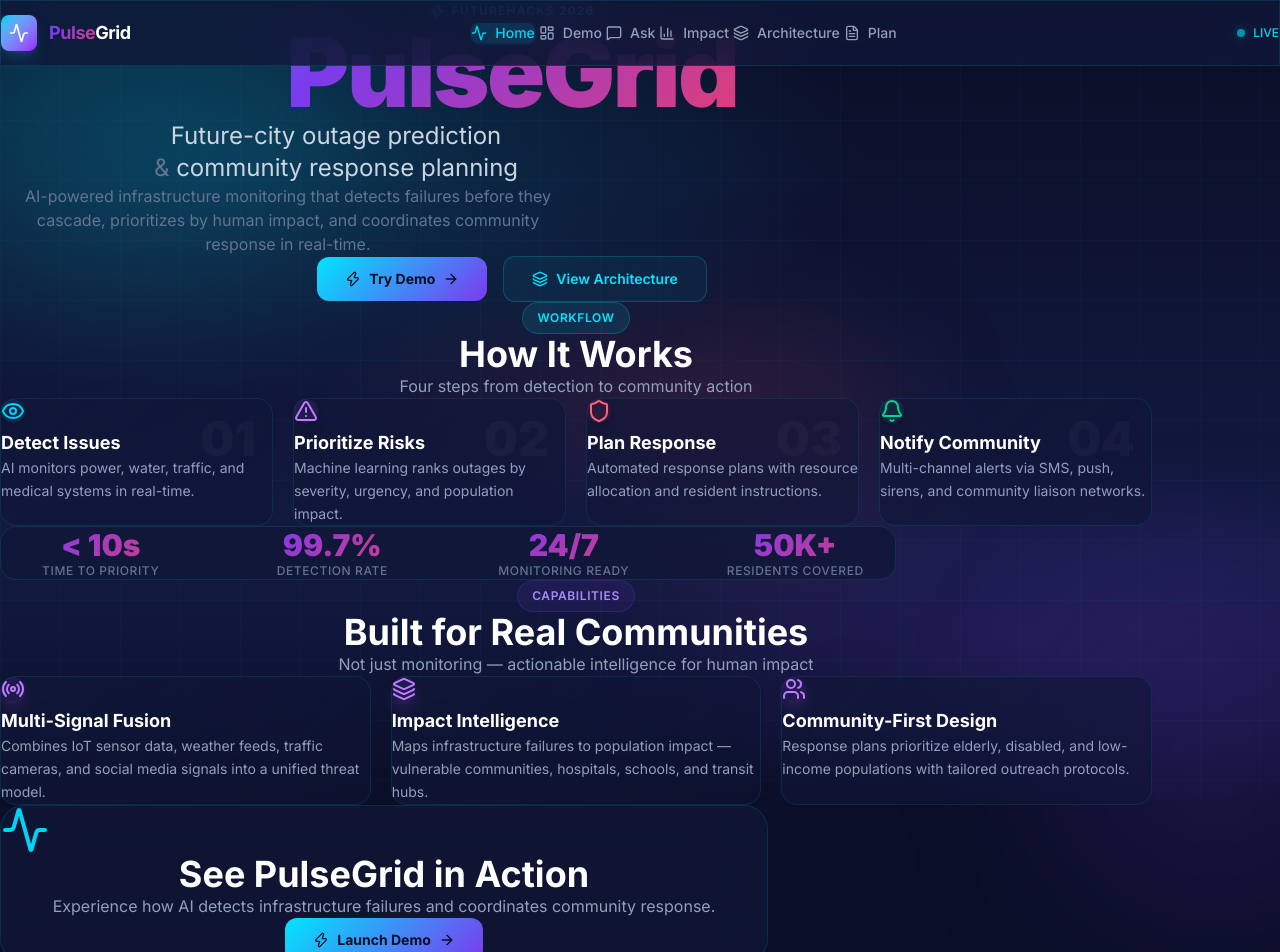
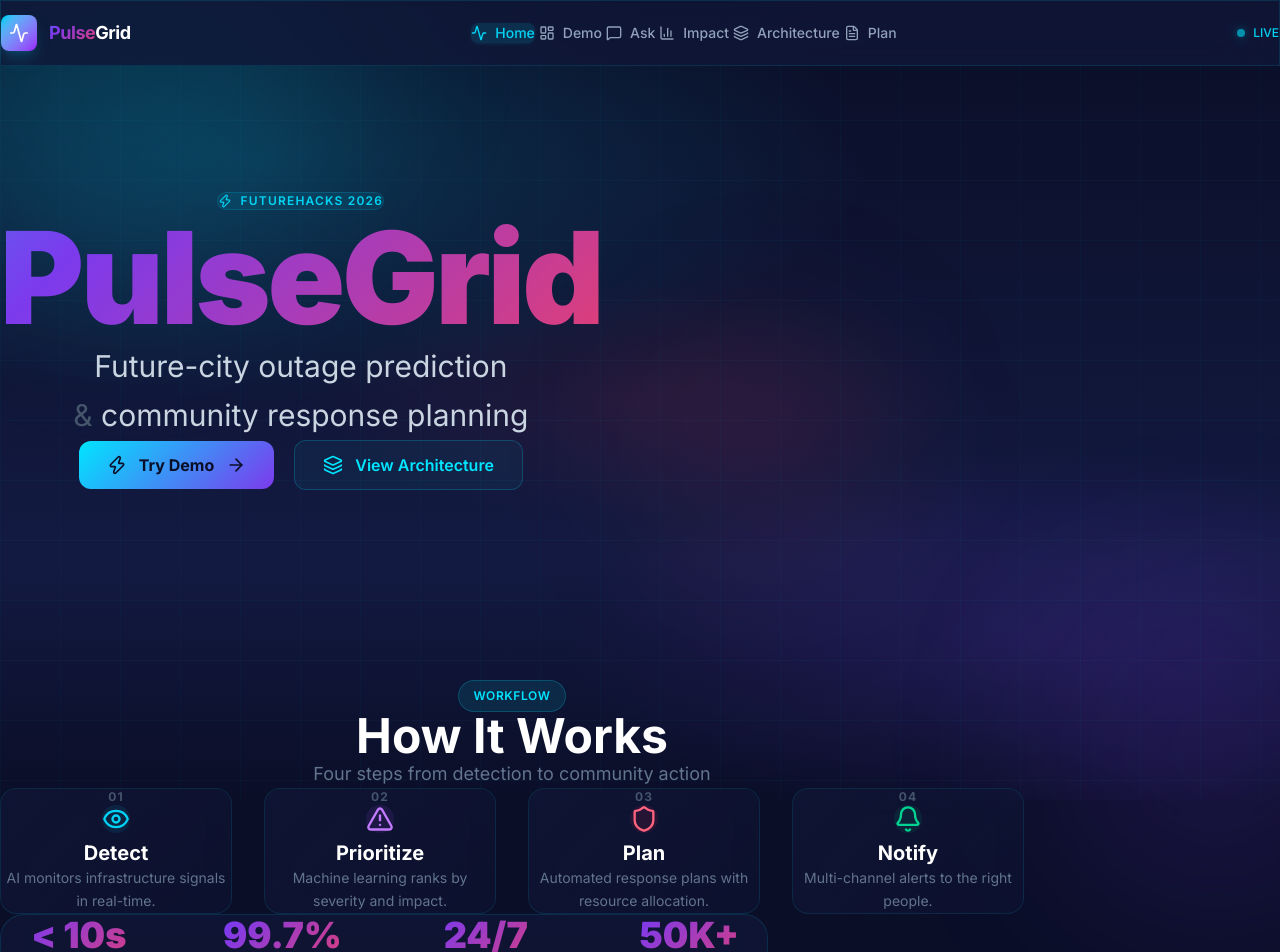
Before and after one commit to Rohan5commit/pulsegrid, a Next.js app: page / in a window 1280 px wide. Shown: the top 952 px of the page. Built offline with nearby package versions, Linux system fonts and the light colour scheme.

Commit message:
fix: make homepage more spacious and professional - generous whitespace, stacked features, taller hero

```diff
--- a/src/app/page.tsx
+++ b/src/app/page.tsx
@@ -8,109 +8,87 @@ import {
   Users,
   Zap,
   ArrowRight,
-  Radio,
-  Clock,
-  TrendingUp,
+  Bell,
   Eye,
   Layers,
-  Bell,
 } from "lucide-react";
 
 const STEPS = [
   {
     icon: Eye,
-    title: "Detect Issues",
-    desc: "AI monitors power, water, traffic, and medical systems in real-time.",
-    iconBg: "bg-cyan-500/10",
-    iconText: "text-cyan-400",
-    lineClass: "from-cyan-500/30",
+    title: "Detect",
+    desc: "AI monitors infrastructure signals in real-time.",
+    color: "cyan" as const,
   },
   {
     icon: AlertTriangle,
-    title: "Prioritize Risks",
-    desc: "Machine learning ranks outages by severity, urgency, and population impact.",
-    iconBg: "bg-purple-500/10",
-    iconText: "text-purple-400",
-    lineClass: "from-purple-500/30",
+    title: "Prioritize",
+    desc: "Machine learning ranks by severity and impact.",
+    color: "purple" as const,
   },
   {
     icon: Shield,
-    title: "Plan Response",
-    desc: "Automated response plans with resource allocation and resident instructions.",
-    iconBg: "bg-rose-500/10",
-    iconText: "text-rose-400",
-    lineClass: "from-rose-500/30",
+    title: "Plan",
+    desc: "Automated response plans with resource allocation.",
+    color: "rose" as const,
   },
   {
     icon: Bell,
-    title: "Notify Community",
-    desc: "Multi-channel alerts via SMS, push, sirens, and community liaison networks.",
-    iconBg: "bg-emerald-500/10",
-    iconText: "text-emerald-400",
-    lineClass: "from-emerald-500/30",
+    title: "Notify",
+    desc: "Multi-channel alerts to the right people.",
+    color: "green" as const,
   },
-];
-
-const STATS = [
-  { value: "< 10s", label: "Time to Priority" },
-  { value: "99.7%", label: "Detection Rate" },
-  { value: "24/7", label: "Monitoring Ready" },
-  { value: "50K+", label: "Residents Covered" },
 ];
 
 const FEATURES = [
   {
-    icon: Radio,
+    icon: Activity,
     title: "Multi-Signal Fusion",
-    desc: "Combines IoT sensor data, weather feeds, traffic cameras, and social media signals into a unified threat model.",
+    desc: "Combines IoT sensors, weather feeds, traffic cameras, and social media into a unified threat model.",
   },
   {
     icon: Layers,
     title: "Impact Intelligence",
-    desc: "Maps infrastructure failures to population impact — vulnerable communities, hospitals, schools, and transit hubs.",
+    desc: "Maps infrastructure failures to population impact — hospitals, schools, and vulnerable communities.",
   },
   {
     icon: Users,
-    title: "Community-First Design",
-    desc: "Response plans prioritize elderly, disabled, and low-income populations with tailored outreach protocols.",
+    title: "Community-First",
+    desc: "Response plans prioritize elderly, disabled, and low-income populations with tailored protocols.",
   },
 ];
 
 export default function HomePage() {
   return (
     <div className="min-h-screen">
+
       {/* ===== HERO ===== */}
-      <section className="relative px-4 pb-28 pt-28 sm:px-6">
-        <div className="mx-auto max-w-5xl text-center">
-          {/* Badge */}
-          <div className="mb-8 inline-flex items-center gap-2 rounded-full border border-cyan-500/20 bg-cyan-500/10 px-4 py-1.5 text-xs font-semibold uppercase tracking-widest text-cyan-400">
+      <section className="relative flex min-h-[85vh] items-center px-6">
+        <div className="mx-auto max-w-4xl text-center">
+          <div className="mb-8 inline-flex items-center gap-2 rounded-full border border-cyan-500/20 bg-cyan-500/10 px-5 py-2 text-xs font-semibold uppercase tracking-widest text-cyan-400">
             <Zap className="h-3.5 w-3.5" />
             FutureHacks 2026
           </div>
 
-          {/* Headline */}
-          <h1 className="mb-6 text-5xl font-black tracking-tight sm:text-7xl lg:text-8xl">
+          <h1 className="mb-8 text-6xl font-black tracking-tight sm:text-8xl lg:text-9xl">
             <span className="gradient-text">PulseGrid</span>
           </h1>
-          <p className="mx-auto mb-4 max-w-2xl text-xl text-slate-300 sm:text-2xl">
+
+          <p className="mb-12 max-w-2xl text-2xl leading-relaxed text-slate-300 sm:text-3xl">
             Future-city outage prediction
             <br />
-            <span className="text-slate-500">&</span>{" "}
+            <span className="text-slate-600">&</span>{" "}
             community response planning
           </p>
-          <p className="mx-auto mb-10 max-w-xl text-base text-slate-500">
-            AI-powered infrastructure monitoring that detects failures before they cascade, prioritizes by human impact, and coordinates community response in real-time.
-          </p>
 
-          {/* CTA Buttons */}
-          <div className="flex flex-col items-center gap-4 sm:flex-row sm:justify-center">
-            <Link href="/demo" className="btn-neon flex items-center gap-2 text-sm">
-              <Zap className="h-4 w-4" />
+          <div className="flex flex-col items-center gap-5 sm:flex-row sm:justify-center">
+            <Link href="/demo" className="btn-neon flex items-center gap-3 text-base">
+              <Zap className="h-5 w-5" />
               Try Demo
-              <ArrowRight className="h-4 w-4" />
+              <ArrowRight className="h-5 w-5" />
             </Link>
-            <Link href="/architecture" className="btn-ghost flex items-center gap-2 text-sm">
-              <Layers className="h-4 w-4" />
+            <Link href="/architecture" className="btn-ghost flex items-center gap-3 text-base">
+              <Layers className="h-5 w-5" />
               View Architecture
             </Link>
           </div>
@@ -118,31 +96,39 @@ export default function HomePage() {
       </section>
 
       {/* ===== HOW IT WORKS ===== */}
-      <section className="px-4 py-20 sm:px-6">
-        <div className="mx-auto max-w-6xl">
-          <div className="mb-12 text-center">
-            <span className="badge-neon badge-cyan mb-4 inline-flex">Workflow</span>
-            <h2 className="mb-3 text-3xl font-bold text-white sm:text-4xl">How It Works</h2>
-            <p className="text-slate-400">Four steps from detection to community action</p>
+      <section className="px-6 py-32 sm:px-6">
+        <div className="mx-auto max-w-5xl">
+          <div className="mb-20 text-center">
+            <span className="badge-neon badge-cyan mb-6 inline-flex">Workflow</span>
+            <h2 className="mb-5 text-4xl font-bold text-white sm:text-5xl">How It Works</h2>
+            <p className="text-lg text-slate-500">Four steps from detection to community action</p>
           </div>
 
-          <div className="grid gap-5 sm:grid-cols-2 lg:grid-cols-4">
+          <div className="grid gap-8 sm:grid-cols-2 lg:grid-cols-4">
             {STEPS.map((step, i) => {
               const Icon = step.icon;
+              const bgMap = {
+                cyan: "bg-cyan-500/10",
+                purple: "bg-purple-500/10",
+                rose: "bg-rose-500/10",
+                green: "bg-emerald-500/10",
+              };
+              const textMap = {
+                cyan: "text-cyan-400",
+                purple: "text-purple-400",
+                rose: "text-rose-400",
+                green: "text-emerald-400",
+              };
               return (
-                <div key={step.title} className="glass-card group relative p-6">
-                  {/* Step number */}
-                  <div className="absolute right-4 top-4 text-5xl font-black text-white/[0.03]">
+                <div key={step.title} className="glass-card group p-8 text-center">
+                  <div className="mb-2 text-xs font-bold tracking-widest text-slate-600">
                     {String(i + 1).padStart(2, "0")}
                   </div>
-                  {/* Icon */}
-                  <div className={`mb-4 inline-flex rounded-xl ${step.iconBg} p-3 shadow-lg`}>
-                    <Icon className={`h-6 w-6 ${step.iconText}`} />
+                  <div className={`mx-auto mb-5 inline-flex rounded-2xl ${bgMap[step.color]} p-4`}>
+                    <Icon className={`h-7 w-7 ${textMap[step.color]}`} />
                   </div>
-                  <h3 className="mb-2 text-lg font-bold text-white">{step.title}</h3>
-                  <p className="text-sm leading-relaxed text-slate-400">{step.desc}</p>
-                  {/* Bottom accent line */}
-                  <div className={`absolute bottom-0 left-6 right-6 h-px bg-gradient-to-r from-transparent ${step.lineClass} to-transparent opacity-0 group-hover:opacity-100 transition-opacity`} />
+                  <h3 className="mb-3 text-xl font-bold text-white">{step.title}</h3>
+                  <p className="text-sm leading-relaxed text-slate-500">{step.desc}</p>
                 </div>
               );
             })}
@@ -151,14 +137,19 @@ export default function HomePage() {
       </section>
 
       {/* ===== STATS ===== */}
-      <section className="px-4 py-16 sm:px-6">
-        <div className="mx-auto max-w-4xl">
-          <div className="glass-strong rounded-2xl p-8">
-            <div className="grid grid-cols-2 gap-8 lg:grid-cols-4">
-              {STATS.map(({ value, label }) => (
-                <div key={label} className="text-center">
-                  <div className="mb-1 text-3xl font-black gradient-text">{value}</div>
-                  <div className="text-xs font-medium uppercase tracking-wider text-slate-500">{label}</div>
+      <section className="px-6 py-24 sm:px-6">
+        <div className="mx-auto max-w-3xl">
+          <div className="glass-strong rounded-3xl p-12 text-center">
+            <div className="grid grid-cols-2 gap-12 lg:grid-cols-4">
+              {[
+                { value: "< 10s", label: "Time to Priority" },
+                { value: "99.7%", label: "Detection Rate" },
+                { value: "24/7", label: "Monitoring" },
+                { value: "50K+", label: "Residents" },
+              ].map(({ value, label }) => (
+                <div key={label}>
+                  <div className="mb-2 text-4xl font-black gradient-text">{value}</div>
+                  <div className="text-xs font-medium uppercase tracking-wider text-slate-600">{label}</div>
                 </div>
               ))}
             </div>
@@ -167,22 +158,24 @@ export default function HomePage() {
       </section>
 
       {/* ===== FEATURES ===== */}
-      <section className="px-4 py-20 sm:px-6">
-        <div className="mx-auto max-w-6xl">
-          <div className="mb-12 text-center">
-            <span className="badge-neon badge-purple mb-4 inline-flex">Capabilities</span>
-            <h2 className="mb-3 text-3xl font-bold text-white sm:text-4xl">Built for Real Communities</h2>
-            <p className="text-slate-400">Not just monitoring — actionable intelligence for human impact</p>
+      <section className="px-6 py-32 sm:px-6">
+        <div className="mx-auto max-w-5xl">
+          <div className="mb-20 text-center">
+            <span className="badge-neon badge-purple mb-6 inline-flex">Capabilities</span>
+            <h2 className="mb-5 text-4xl font-bold text-white sm:text-5xl">Built for Real Communities</h2>
+            <p className="text-lg text-slate-500">Actionable intelligence for human impact</p>
           </div>
 
-          <div className="grid gap-5 md:grid-cols-3">
+          <div className="space-y-6">
             {FEATURES.map(({ icon: Icon, title, desc }) => (
-              <div key={title} className="glass-card group p-6">
-                <div className="mb-4 inline-flex rounded-xl bg-purple-500/10 p-3 shadow-lg shadow-purple-500/20">
-                  <Icon className="h-6 w-6 text-purple-400" />
+              <div key={title} className="glass-card flex items-start gap-8 p-10">
+                <div className="shrink-0 rounded-2xl bg-purple-500/10 p-4">
+                  <Icon className="h-8 w-8 text-purple-400" />
                 </div>
-                <h3 className="mb-2 text-lg font-bold text-white">{title}</h3>
-                <p className="text-sm leading-relaxed text-slate-400">{desc}</p>
+                <div>
+                  <h3 className="mb-3 text-xl font-bold text-white">{title}</h3>
+                  <p className="text-base leading-relaxed text-slate-400">{desc}</p>
+                </div>
               </div>
             ))}
           </div>
@@ -190,25 +183,25 @@ export default function HomePage() {
       </section>
 
       {/* ===== CTA ===== */}
-      <section className="px-4 pb-24 pt-12 sm:px-6">
-        <div className="mx-auto max-w-3xl text-center">
-          <div className="glass-strong rounded-3xl p-10 sm:p-14">
-            <Activity className="mx-auto mb-6 h-12 w-12 text-cyan-400" />
-            <h2 className="mb-3 text-3xl font-bold text-white sm:text-4xl">See PulseGrid in Action</h2>
-            <p className="mb-8 text-slate-400">
-              Experience how AI detects infrastructure failures and coordinates community response.
+      <section className="px-6 pb-32 pt-16 sm:px-6">
+        <div className="mx-auto max-w-2xl text-center">
+          <div className="glass-strong rounded-3xl p-16">
+            <Activity className="mx-auto mb-8 h-14 w-14 text-cyan-400" />
+            <h2 className="mb-5 text-3xl font-bold text-white sm:text-4xl">See PulseGrid in Action</h2>
+            <p className="mb-10 text-lg text-slate-500">
+              Experience how AI detects failures and coordinates community response.
             </p>
-            <Link href="/demo" className="btn-neon inline-flex items-center gap-2 text-sm">
-              <Zap className="h-4 w-4" />
+            <Link href="/demo" className="btn-neon inline-flex items-center gap-3 text-base">
+              <Zap className="h-5 w-5" />
               Launch Demo
-              <ArrowRight className="h-4 w-4" />
+              <ArrowRight className="h-5 w-5" />
             </Link>
           </div>
         </div>
       </section>
 
       {/* Footer */}
-      <footer className="border-t border-white/5 px-4 py-8 text-center">
+      <footer className="border-t border-white/5 px-6 py-10 text-center">
         <p className="text-xs text-slate-600">
           PulseGrid &middot; FutureHacks 2026 &middot; AI-Powered Community Resilience
         </p>
```
